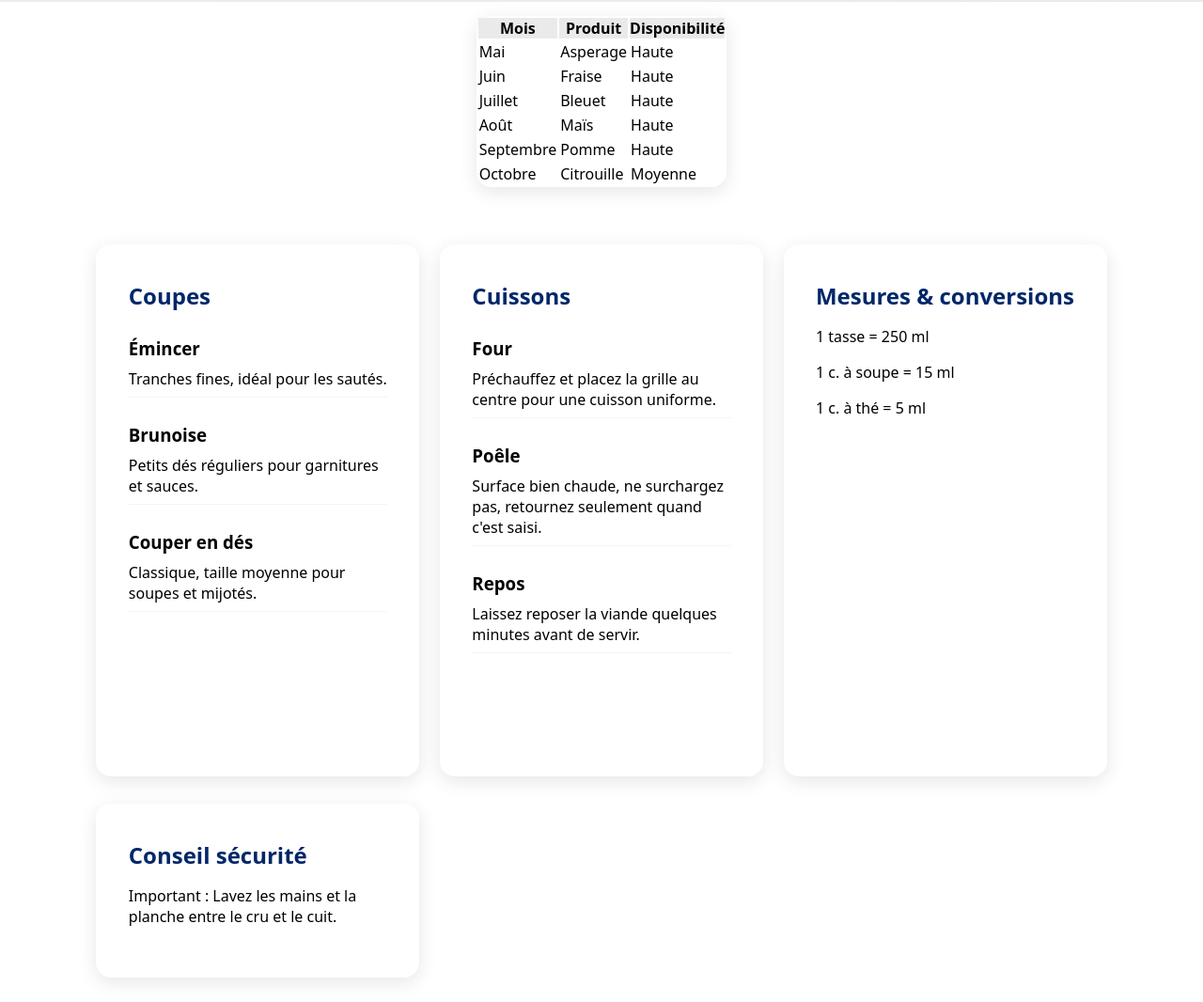
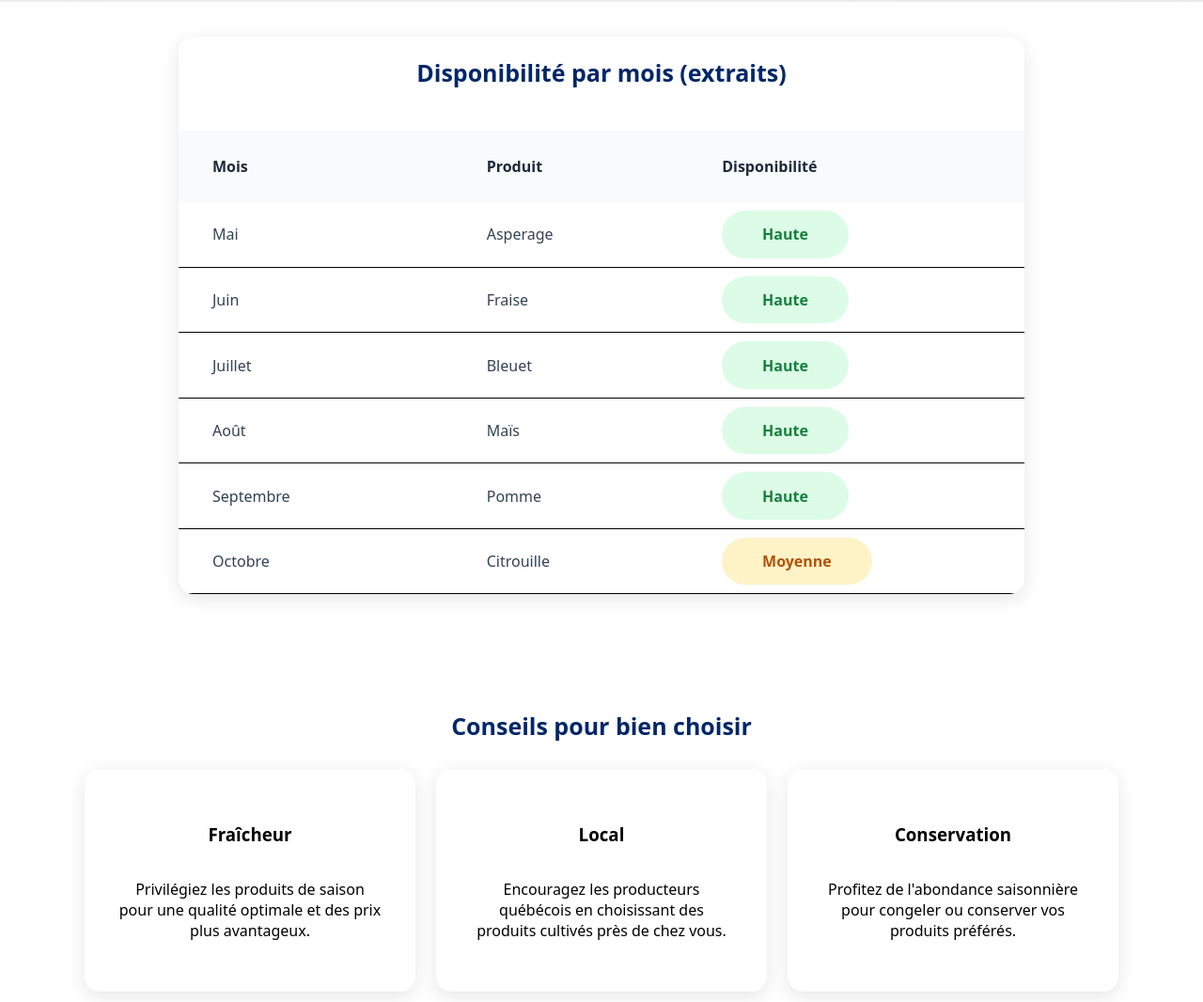
Before and after one commit to Yukio218/interface-web, a plain HTML site: page TP1/pages/saisonnier.html in a window 1280 px wide. Shown: the part 240-1306 px from the top of the page at 94% size. Drawn offline with Linux system fonts and the light colour scheme.

Commit message:
[Sauvegarde] Saisonnier 70%

```diff
--- a/TP1/pages/saisonnier.html
+++ b/TP1/pages/saisonnier.html
@@ -43,6 +43,7 @@
 
       <section class="tableau-section">
         <div class="conteneur-table">
+          <h2>Disponibilité par mois (extraits)</h2>
           <table>
             <thead>
               <tr>
@@ -55,27 +56,27 @@
               <tr>
                 <td>Mai</td>
                 <td>Asperage</td>
-                <td><span class="dispo">Haute</span></td>
+                <td><span class="dispo-haute">Haute</span></td>
               </tr>
               <tr>
                 <td>Juin</td>
                 <td>Fraise</td>
-                <td><span class="dispo">Haute</span></td>
+                <td><span class="dispo-haute">Haute</span></td>
               </tr>
               <tr>
                 <td>Juillet</td>
                 <td>Bleuet</td>
-                <td><span class="dispo">Haute</span></td>
+                <td><span class="dispo-haute">Haute</span></td>
               </tr>
               <tr>
                 <td>Août</td>
                 <td>Maïs</td>
-                <td><span class="dispo">Haute</span></td>
+                <td><span class="dispo-haute">Haute</span></td>
               </tr>
               <tr>
                 <td>Septembre</td>
                 <td>Pomme</td>
-                <td><span class="dispo">Haute</span></td>
+                <td><span class="dispo-haute">Haute</span></td>
               </tr>
               <tr>
                 <td>Octobre</td>
@@ -87,64 +88,24 @@
         </div>
       </section>
 
-      <section class="carte-section">
+        <section class="section-conseils">
+          <h2 class="section-conseils-titre">Conseils pour bien choisir</h2>
+
+          <div class="carte-grid">
             <div class="carte">
-          <h2>Coupes</h2>
-          <div class="cartes-parties">
-            <h3>Émincer</h3>
-            <p>Tranches fines, idéal pour les sautés.</p>
-          </div>
-          <div class="cartes-parties">
-            <h3>Brunoise</h3>
-            <p>Petits dés réguliers pour garnitures et sauces.</p>
-          </div>
-          <div class="cartes-parties">
-            <h3>Couper en dés</h3>
-            <p>Classique, taille moyenne pour soupes et mijotés.</p>
-          </div>
+              <h3>Fraîcheur</h3>
+              <p>Privilégiez les produits de saison pour une qualité optimale et des prix plus avantageux.</p>
             </div>
 
             <div class="carte">
-          <h2>Cuissons</h2>
-          <div class="cartes-parties">
-            <h3>Four</h3>
-            <p>
-              Préchauffez et placez la grille au centre pour une cuisson
-              uniforme.
-            </p>
-          </div>
-          <div class="cartes-parties">
-            <h3>Poêle</h3>
-            <p>
-              Surface bien chaude, ne surchargez pas, retournez seulement quand
-              c'est saisi.
-            </p>
-          </div>
-          <div class="cartes-parties">
-            <h3>Repos</h3>
-            <p>Laissez reposer la viande quelques minutes avant de servir.</p>
-          </div>
+              <h3>Local</h3>
+              <p>Encouragez les producteurs québécois en choisissant des produits cultivés près de chez vous.</p>
             </div>
 
             <div class="carte">
-          <h2>Mesures & conversions</h2>
-          <div class="cartes-parties-2">
-            <p><span>1 tasse</span> = 250 ml</p>
+              <h3>Conservation</h3>
+              <p>Profitez de l'abondance saisonnière pour congeler ou conserver vos produits préférés.</p>
             </div>
-          <div class="cartes-parties-2">
-            <p><span>1 c. à soupe</span> = 15 ml</p>
-          </div>
-          <div class="cartes-parties-2">
-            <p><span>1 c. à thé</span> = 5 ml</p>
-          </div>
-        </div>
-
-        <div class="carte conseil">
-          <h2>Conseil sécurité</h2>
-          <p>
-            <span>Important : </span> Lavez les mains et la planche entre le cru
-            et le cuit.
-          </p>
           </div>
       </section>
     </main>
--- a/TP1/styles/saisonnier.css
+++ b/TP1/styles/saisonnier.css
@@ -18,7 +18,7 @@ h2 {
 .tableau-section {
   display: flex;
   justify-content: center;
-  padding: 0% 20%;
+  padding: 1% 2% 4%;
 }
 
 .conteneur-table {
@@ -27,38 +27,92 @@ h2 {
   border-radius: 16px;
   margin: 2% 0px;
   padding: 0px;
-  overflow-x: hidden scroll;
+  width: 900px;
+  overflow-x: hidden;
+}
+
+.conteneur-table h2 {
+  text-align: center;
+  color: var(--primary-color);
+  font-size: 25px;
+  font-weight: 700;
+  margin-bottom: 5%;
 }
 
 table {
-
+  width: 100%;
+  border-collapse: collapse;
+  text-align: left;
 }
 
 thead {
     background-color: #eaeaea;
 }
 
-th {
-    padding: 0px;
+thead tr {
+  background-color: #f8fafc;
 }
 
-.carte-section {
+th {
+  padding: 3% 4%;
+  font-weight: 700;
+  color: #1e293b;
+}
+
+td {
+  padding: 1% 4%;
+  color: #334155;
+  border-bottom: 1px solid black;
+}
+
+.dispo-haute {
+  display: inline-block;
+  background-color: #dcfce7;
+  color: #15803d;
+  font-weight: 600;
+  padding: 5% 15%;
+  border-radius: 9999px;
+}
+
+.dispo-moy {
+  display: inline-block;
+  background-color: #fef3c7;
+  color: #b45309;
+  font-weight: 600;
+  padding: 5% 15%;
+  border-radius: 1000px;
+}
+
+.section-conseils {
+  padding: 2% 2% 5%;
+  max-width: 1100px;
+  margin: 0 auto;
+}
+
+.carte-grid {
   display: grid;
-  max-height: 100%;
-  grid-template-columns: repeat(3, minmax(300px, 350px));
-  grid-template-rows: 3fr 1fr;
-  justify-content: center;
-  gap: 2% 2%;
-  margin: 0 auto;
-  padding: 3% 8%;
+  grid-template-columns: repeat(3, 1fr);
+  gap: 2%;
+}
+
+.section-conseils-titre {
+  text-align: center;
+  color: var(--primary-color);
+  font-size: 25px;
+  font-weight: 800;
+  margin-bottom: 2%;
 }
 
 .carte {
+  display: flex;
   box-shadow: 0px 5px 20px rgba(0, 0, 0, 0.1);
   background-color: var(--background-color);
   border-radius: 16px;
   margin: 2% 0px;
   padding: 11% 10%;
+  text-align: center;
+  flex-direction: column;
+  align-items: center;
 }
 
 .carte > h2 {
```
Lines whose indentation alone changed are shown as unchanged.
